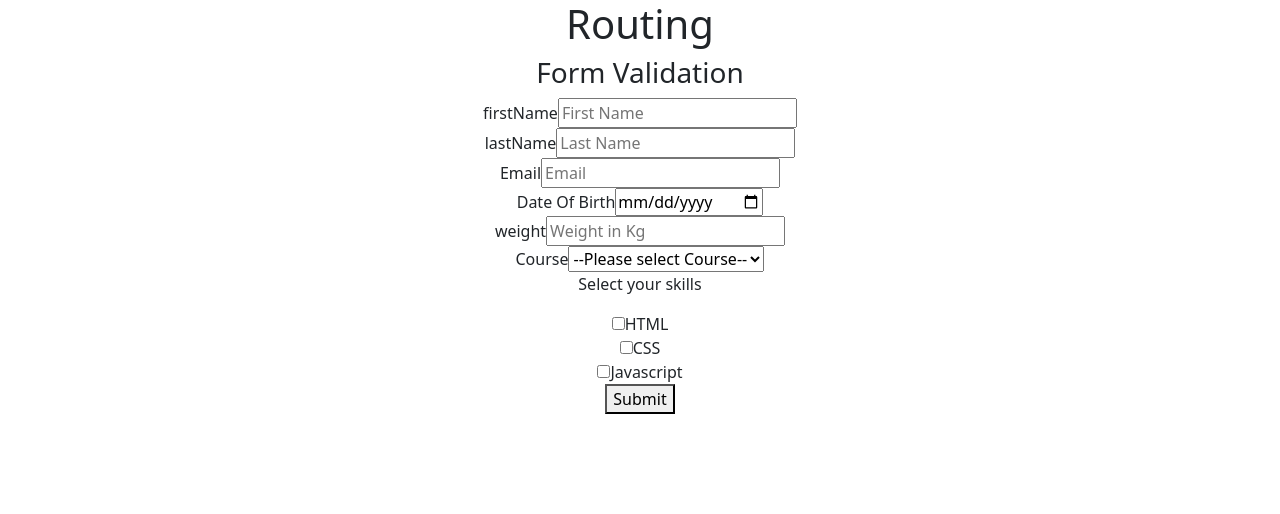
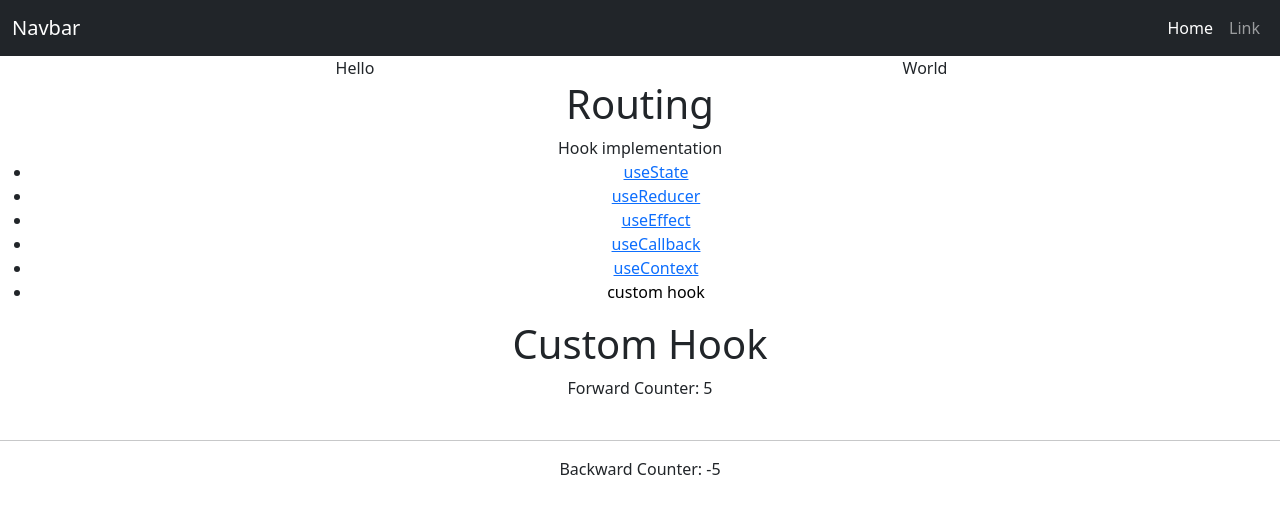
Before and after one commit to adityaxtalk/React-concept, a React (Create React App) app: page /hooks/customhook in a window 1280 px wide. Before the commit this address led to /form. Shown: the top 514 px of the page. Built offline with nearby package versions, Linux system fonts and the light colour scheme.

Commit message:
custom hook added

```diff
--- a/package.json
+++ b/package.json
@@ -9,6 +9,7 @@
     "bootstrap": "^5.3.3",
     "formik": "^2.4.6",
     "react": "^18.3.1",
+    "react-bootstrap": "^2.10.4",
     "react-dom": "^18.3.1",
     "react-router-dom": "^6.26.0",
     "react-scripts": "5.0.1",
--- a/public/index.html
+++ b/public/index.html
@@ -25,6 +25,7 @@
       Learn how to configure a non-root public URL by running `npm run build`.
     -->
     <title>React App</title>
+
   </head>
   <body>
     <noscript>You need to enable JavaScript to run this app.</noscript>
--- a/src/App.js
+++ b/src/App.js
@@ -8,12 +8,34 @@ import Controlled from './components/Controlled';
 import UnControlled from './components/UnControlled';
 import Form from './components/Form';
 import FormValidation from './components/FormValidation';
-import 'bootstrap/dist/css/bootstrap.min.css'
+import "bootstrap/dist/css/bootstrap.min.css";
 import Routing from './components/Routing';
 import Hooks from './components/Hooks';
+import Bootstrap from './Bootstrap';
 function App() {
   return (
     <div className="App">
+      <nav class="navbar navbar-expand-lg navbar-dark bg-dark">
+  <div class="container-fluid">
+    <a class="navbar-brand" href="#">Navbar</a>
+    <button class="navbar-toggler" type="button" data-bs-toggle="collapse" data-bs-target="#navbarSupportedContent" aria-controls="navbarSupportedContent" aria-expanded="false" aria-label="Toggle navigation">
+      <span class="navbar-toggler-icon"></span>
+    </button>
+    <div class="collapse navbar-collapse" id="navbarSupportedContent">
+      <ul class="navbar-nav ms-auto mb-2 mb-lg-0">
+        <li class="nav-item">
+          <a class="nav-link active" aria-current="page" href="#">Home</a>
+        </li>
+        <li class="nav-item">
+          <a class="nav-link" href="#">Link</a>
+        </li>
+
+      </ul>
+
+    </div>
+  </div>
+</nav>
+<Bootstrap/>
       {/* <Function/> */}
       {/* <Props/> */}
       {/* <Class welcome="hello world"/> */}
--- /dev/null
+++ b/src/Bootstrap.js
@@ -0,0 +1,19 @@
+import React from 'react'
+import { Container, Row, Col } from 'react-bootstrap'
+
+const Bootstrap = () => {
+  return (
+    <Container>
+        <Row>
+            <Col xs={12} sm={12} md={6} className='justify-content-start'>
+              Hello
+            </Col>
+            <Col xs={12} sm={12} md={6} className='justify-content-start'>
+              World
+            </Col>
+        </Row>
+    </Container>
+  )
+}
+
+export default Bootstrap
--- a/src/components/Hooks.js
+++ b/src/components/Hooks.js
@@ -1,6 +1,6 @@
 import React from 'react'
 import { Outlet, Link, NavLink } from 'react-router-dom'
-
+import { NavDropdown, Nav, Navbar, Container } from 'react-bootstrap'
 const Hooks = () => {
   return (
     <>
@@ -12,6 +12,7 @@ const Hooks = () => {
           <li><NavLink to="useeffect" className={({isActive})=> isActive ? "active-class": ""}>useEffect</NavLink></li>
           <li><NavLink to="usecallback" className={({isActive})=> isActive ? "active-class": ""}>useCallback</NavLink></li>
           <li><NavLink to="usecontext" className={({isActive})=> isActive ? "active-class": ""}>useContext</NavLink></li>
+          <li><NavLink to="customhook" className={({isActive})=> isActive ? "active-class": ""}>custom hook</NavLink></li>
         </ul>
       </nav>
       <Outlet />
--- a/src/components/Routing.js
+++ b/src/components/Routing.js
@@ -9,6 +9,7 @@ import Usereducer from './hooks/Usereducer'
 import Useeffect from './hooks/Useeffect'
 import Usecallback from './hooks/Usecallback'
 import Usecontext from './hooks/Usecontext';
+import CustomHook from './hooks/CustomHook';
 
 const Home = () =>
     <div>Home</div>
@@ -54,6 +55,7 @@ const Routing = () => {
            <Route path='usereducer' element={<Usereducer/>}/>
            <Route path='usecallback' element={<Usecallback/>}/>
            <Route path='usecontext' element={<Usecontext/>}/>
+           <Route path='customhook' element={<CustomHook/>}/>
         </Route>
         <Route path='*' element={<Navigate to="/form"/>}/>
         {/* <Route path="/home" element={<Home/>}/> */}
--- /dev/null
+++ b/src/components/hooks/CustomHook.js
@@ -0,0 +1,35 @@
+import React from 'react'
+import useCounter from './use-counter'
+
+const ForwardCounter = () => {
+    const counter = useCounter(true);
+    return (
+        <div>
+           Forward Counter: {counter}
+        </div>
+    )
+}
+
+const BackWardCounter = () => {
+   const counter = useCounter(false);
+  return (
+    <div>
+        Backward Counter: {counter}
+    </div>
+  )
+}
+
+
+const CustomHook = () => {
+  return (
+    <div>
+        <h1>Custom Hook</h1>
+        <ForwardCounter/>
+        <br/>
+        <hr/>
+        <BackWardCounter/>
+    </div>
+  )
+}
+
+export default CustomHook
--- /dev/null
+++ b/src/components/hooks/use-counter.js
@@ -0,0 +1,25 @@
+import { useEffect, useState } from "react"
+
+const useCounter = (isIncrement) => {
+    const [counter, setCounter] = useState(0);
+
+    useEffect(()=> {
+      const interval=setInterval(()=> {
+        if (isIncrement) {
+            setCounter(prevCounter=> prevCounter + 1);
+
+        } else {
+            setCounter(prevCounter=> prevCounter - 1);
+        }
+      }, 1000);
+
+      return () => {
+        clearInterval(interval);
+      }
+    }, [isIncrement]);
+
+  return counter;
+}
+
+
+export default useCounter;
```
Also changed, not shown: 1 other file (tests, documents, lock files or other folders).
